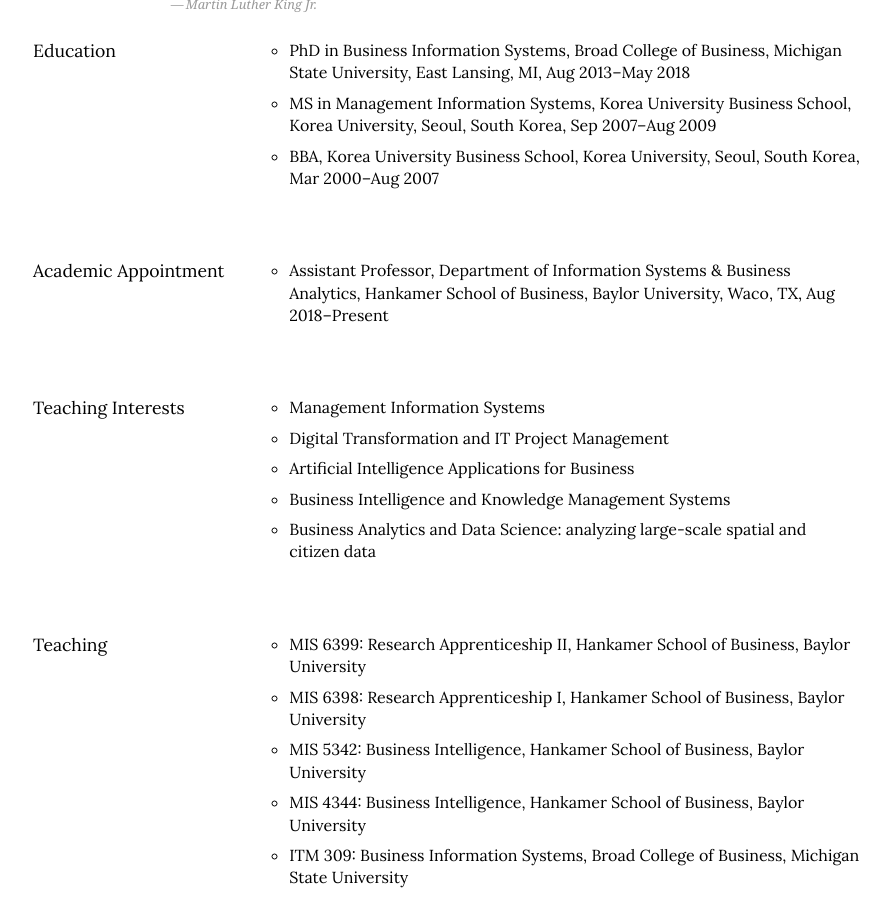
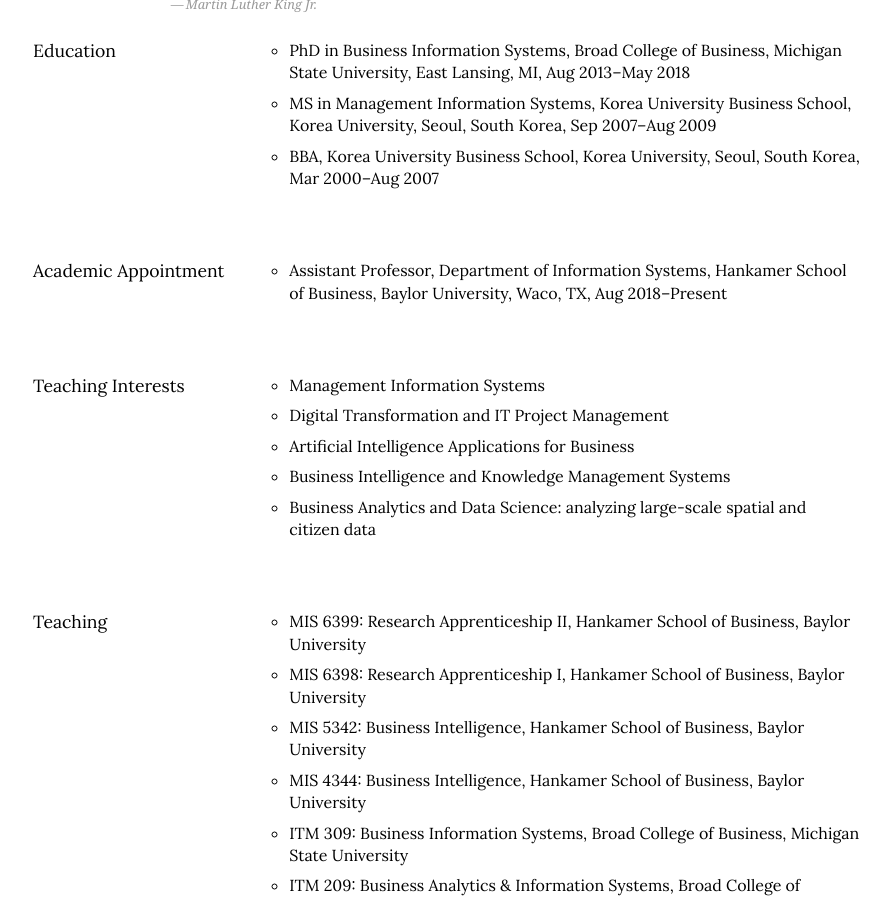
Before and after one commit to istaehun/taehun, a Jekyll site: the page built from engagement.html, in a window 1280 px wide and 900 px high, scrolled down 510 px. Shown: the whole window, without its empty margins (187-1077 px from the left). Built offline with Jekyll 4.4.1, drawn with Linux system fonts in a browser that asks for light colours; nearby versions of some CDN libraries.

Commit message:
Update engagement.yml

```diff
--- a/_data/engagement.yml
+++ b/_data/engagement.yml
@@ -8,7 +8,7 @@
   -
     title: Academic Appointment
     list:
-      - "Assistant Professor, Department of Information Systems & Business Analytics, Hankamer School of Business, Baylor University, Waco, TX, Aug 2018–Present"
+      - "Assistant Professor, Department of Information Systems, Hankamer School of Business, Baylor University, Waco, TX, Aug 2018–Present"
   -
     title: Teaching Interests
     list:
```
